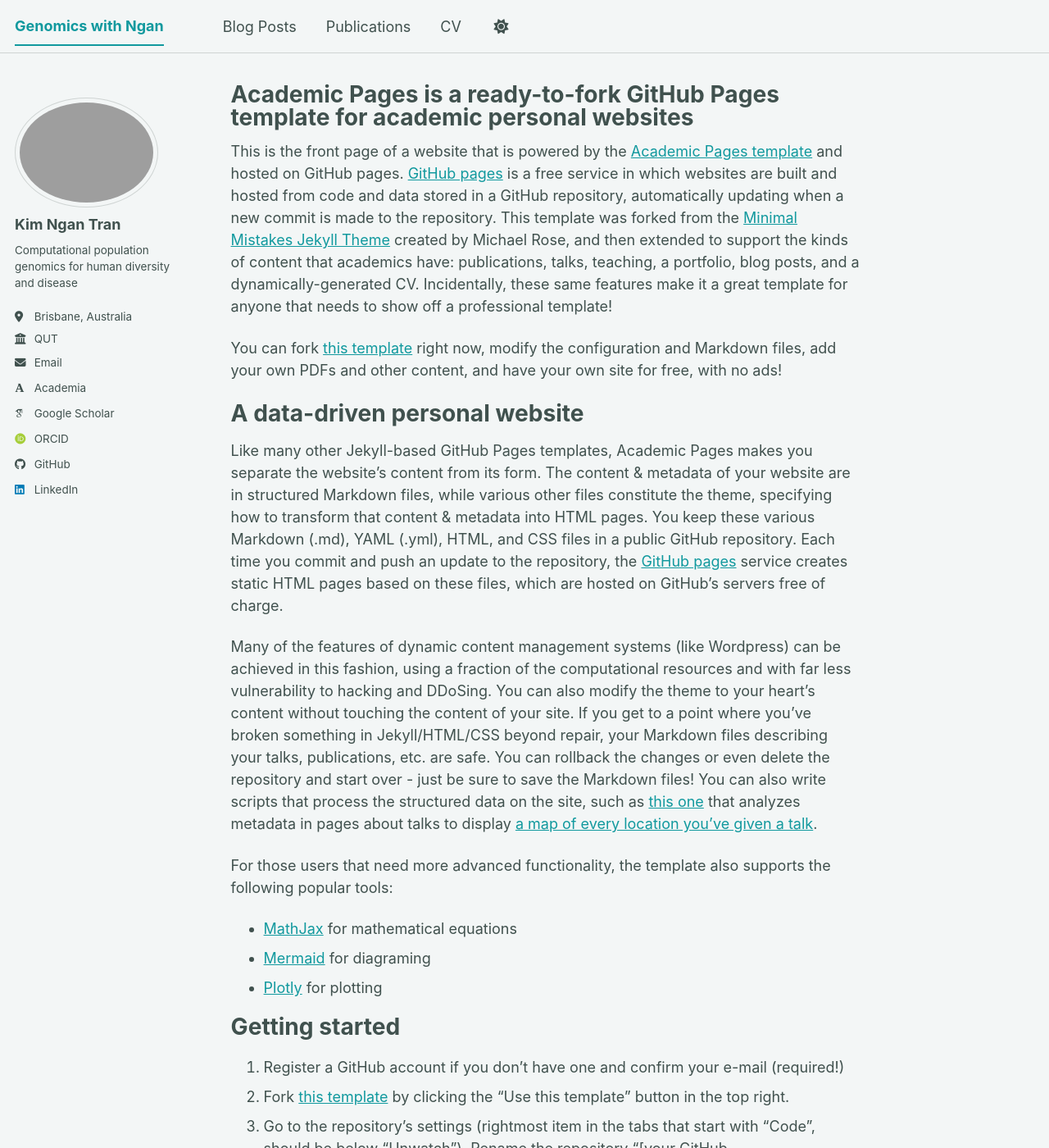
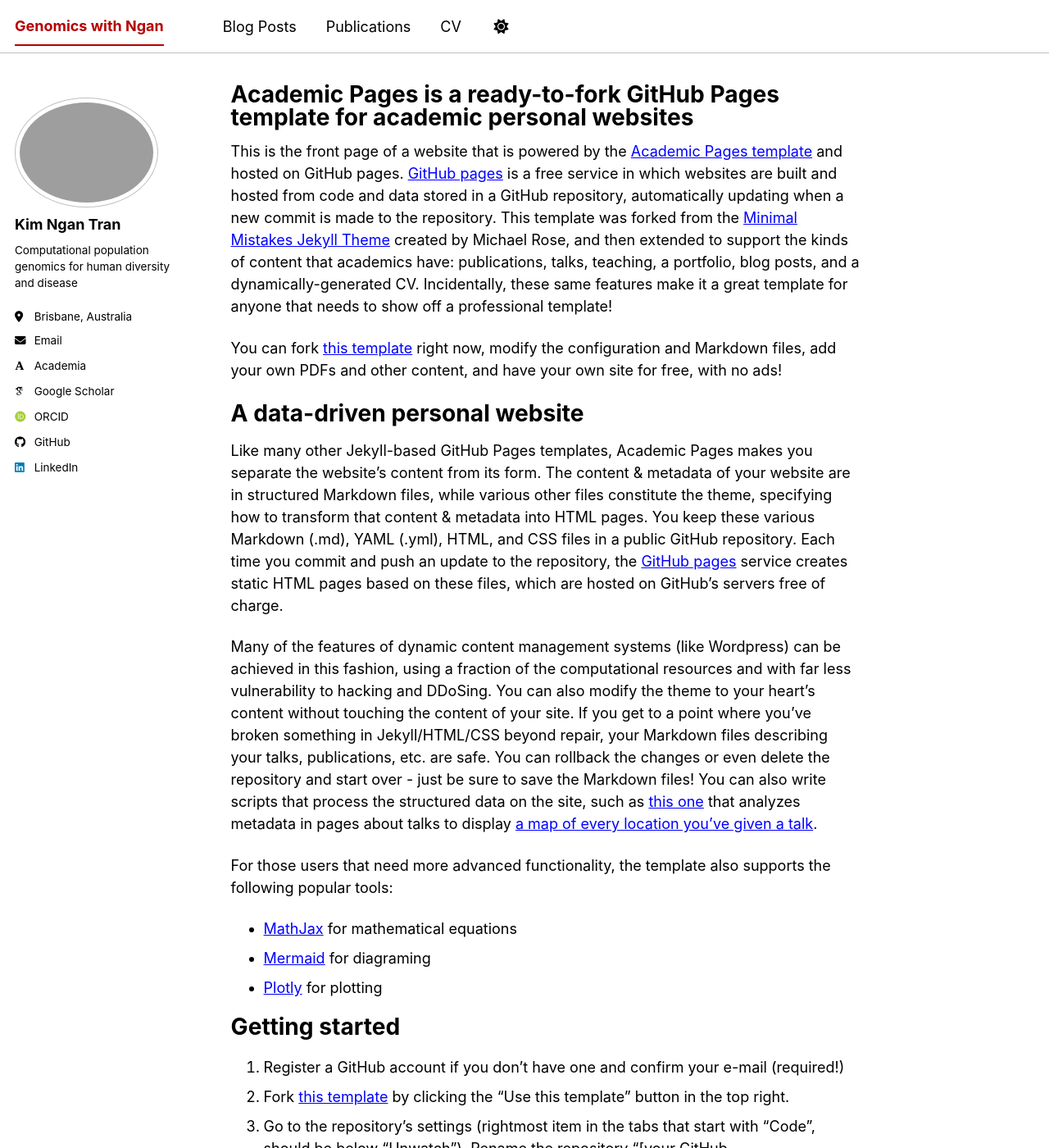
Before and after one commit to tkn132/tkn132.github.io, a Jekyll site: the page built from _pages/about.md, in a window 1280 px wide and 1400 px high. Shown: the whole window at 82% size. Built offline with Jekyll 4.4.1, drawn with Linux system fonts in a browser that asks for light colours; some web fonts are replaced; a script bundle is joined from its source files by our own code; library files that are not in the unit come from our copies.

Commit message:
Update _config.yml

```diff
--- a/_config.yml
+++ b/_config.yml
@@ -8,11 +8,11 @@
 
 # Basic Site Settings
 locale                   : "en-US"
-site_theme               : "mint" # The available themes options are "default", "air", "sunrise", "mint", "dirt" and "contrast"
+site_theme               : "contrast" # The available themes options are "default", "air", "sunrise", "mint", "dirt" and "contrast"
 title                    : "Genomics with Ngan"
-title_separator          : "-"
+title_separator          : "|"
 name                     : &name "Ngan"
-description              : &description "Computational population genomics for human diversity and disease"   # Update this with a general description of your site, this is the default if not overridden by a page
+description              : &description "Making sense of genetics using code and data"
 url                      : https://tkn132.github.io # The base hostname & protocol for your site e.g. "https://[your GitHub username].github.io",
                                                            # or if you already have some other page hosted on Github then use "https://[your GitHub username].github.io/[Your Repo Name]"
 baseurl                  : "" # the subpath of your site, e.g. "/blog"
@@ -23,12 +23,12 @@ repository               : "tkn132/tkn132.github.io"
 #               Additional customization can be done by editing /_includes/author-profile.html
 author:
   # Biographic information
-  avatar           : "Dark_trooper.png"
+  avatar           : #"/assets/images/88x88.png"
   name             : "Kim Ngan Tran"
   pronouns         : # example: "she/her"
   bio              : "Computational population genomics for human diversity and disease"
   location         : "Brisbane, Australia"
-  employer         : "QUT"
+  employer         : #"QUT"
   uri              : #""
   email            : "tkngan132@gmail.com"
 
```
